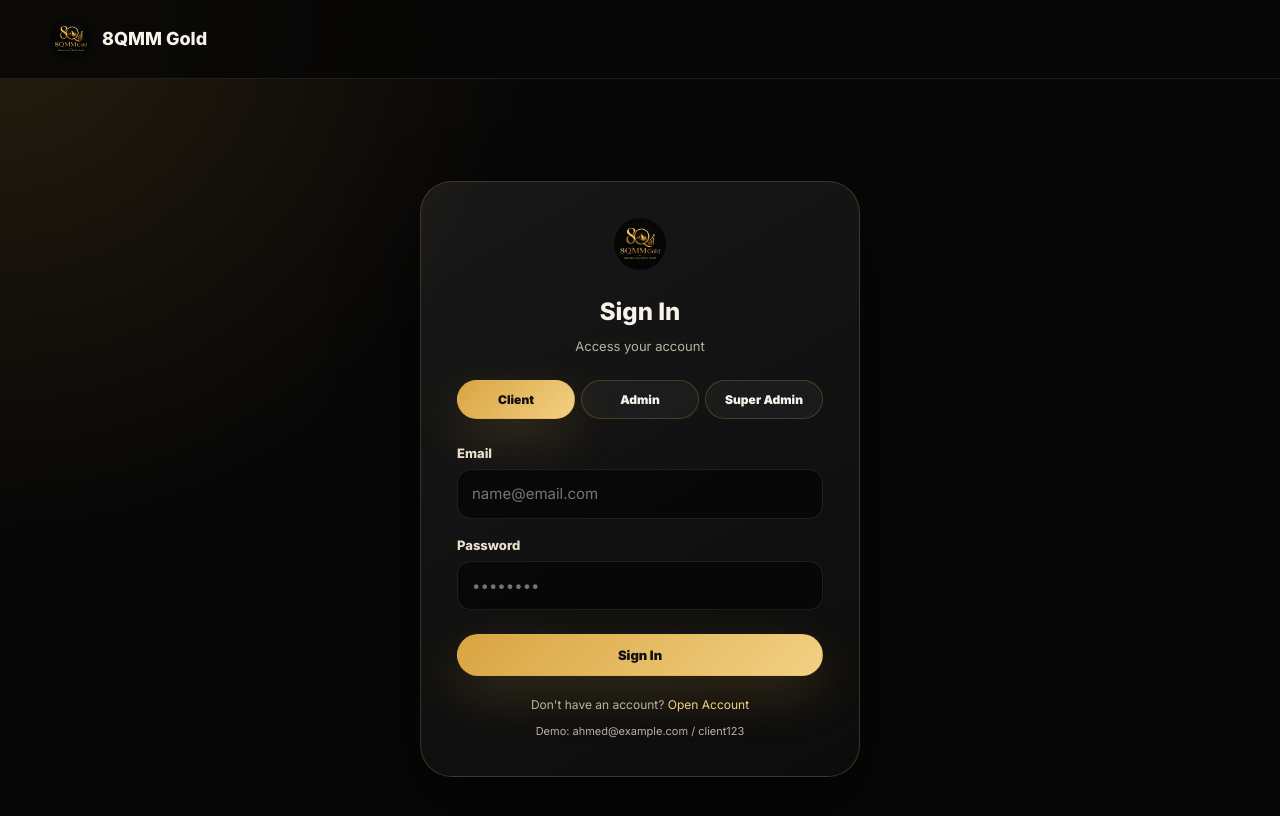
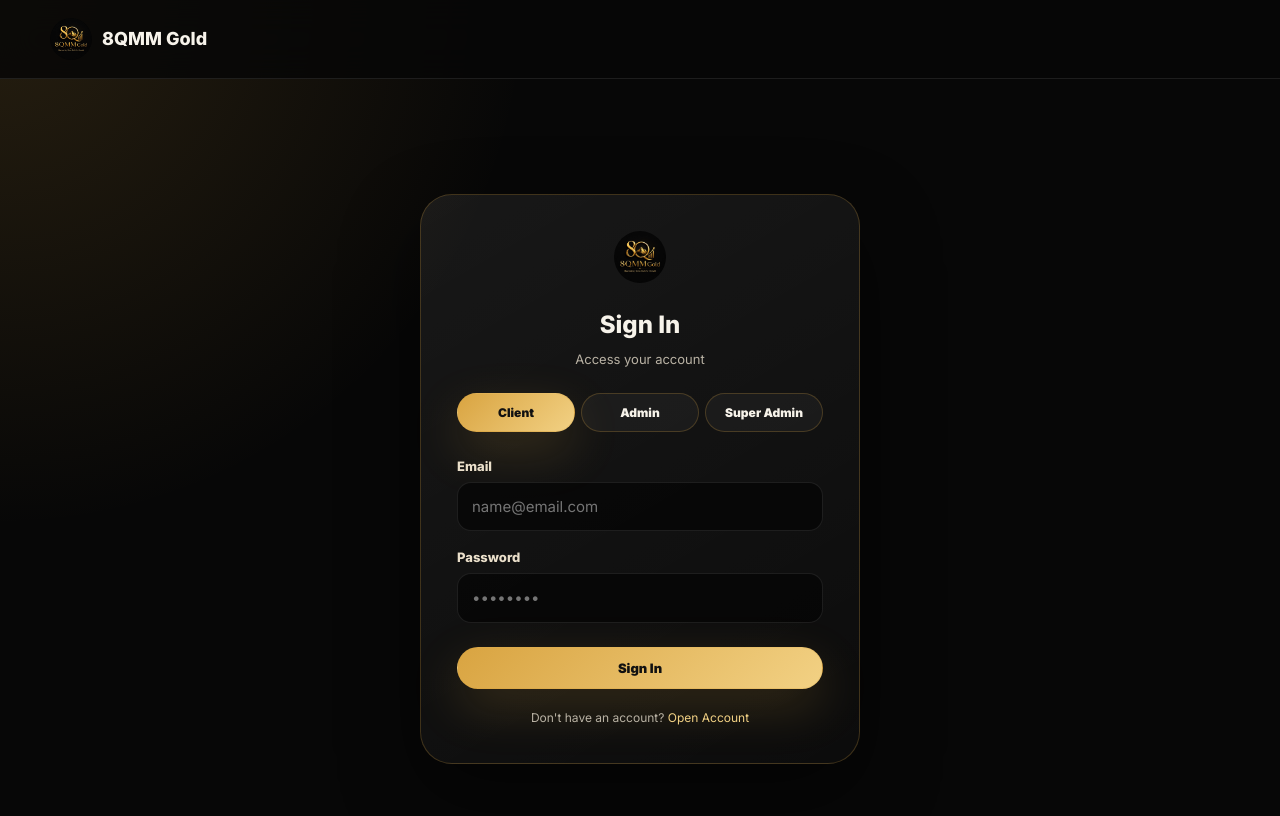
Before and after one commit to ebhisrs/aurumyield, a Next.js app: page /login in a window 1280 px wide. Shown: the top 816 px of the page. Built offline with nearby package versions, Linux system fonts and the light colour scheme.

Commit message:
Remove default login hints

```diff
--- a/src/app/login/page.js
+++ b/src/app/login/page.js
@@ -30,9 +30,9 @@
   };
 
   const hints = {
-    client: { placeholder: 'name@email.com', hint: 'Demo: ahmed@example.com / client123' },
-    admin: { placeholder: 'admin', hint: 'Default: admin / admin123' },
-    superadmin: { placeholder: 'superadmin', hint: 'Default: superadmin / super123' },
+    client: { placeholder: 'name@email.com' },
+    admin: { placeholder: 'Username' },
+    superadmin: { placeholder: 'Username' },
   };
 
   return (
@@ -74,7 +74,6 @@
 
           <div style={{textAlign:'center',marginTop:20}}>
             {tab === 'client' && <p className="muted" style={{fontSize:12}}>Don&apos;t have an account? <a href="/register" style={{color:'var(--gold2)'}}>Open Account</a></p>}
-            <p className="muted" style={{fontSize:11,marginTop:8}}>{hints[tab].hint}</p>
           </div>
         </div>
       </main>
```
